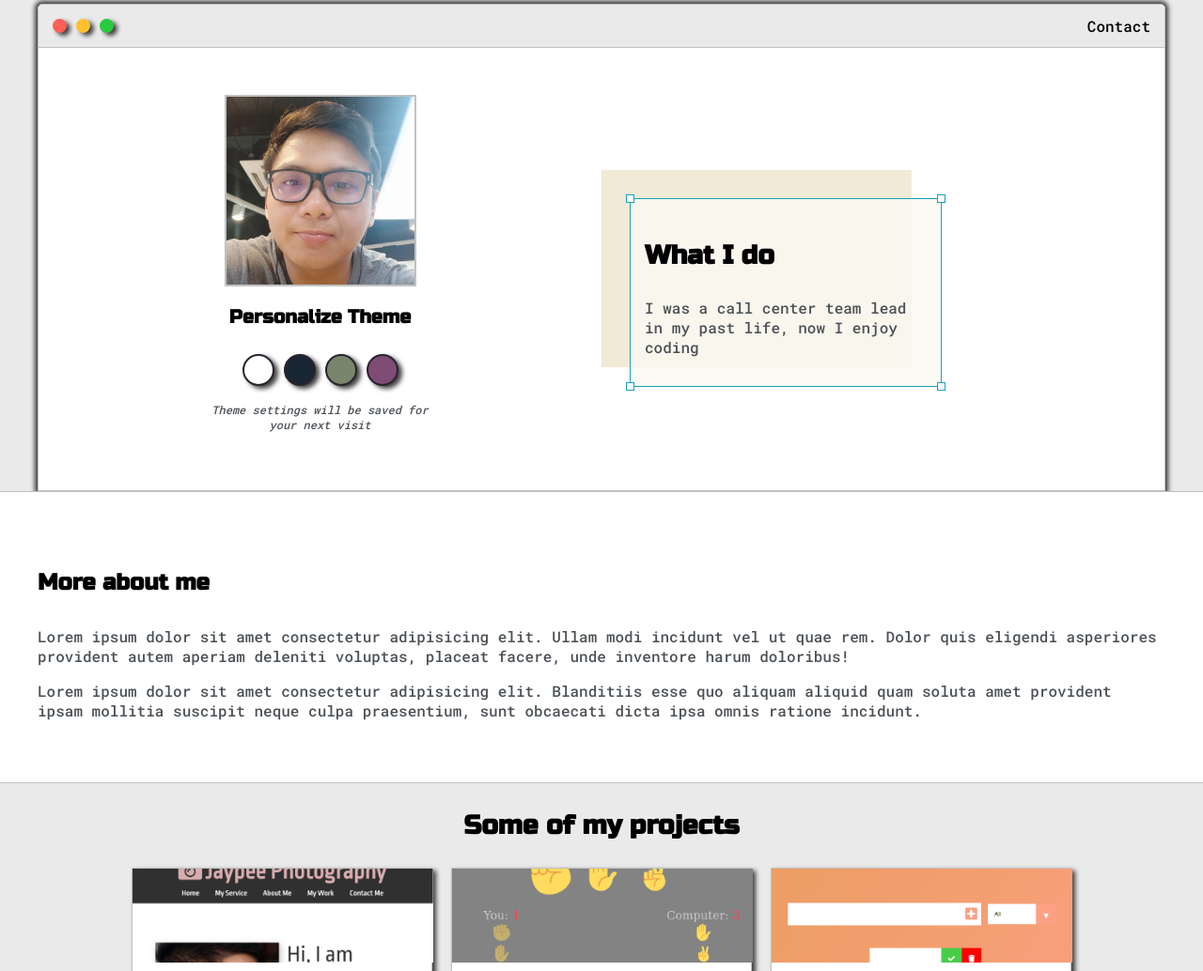
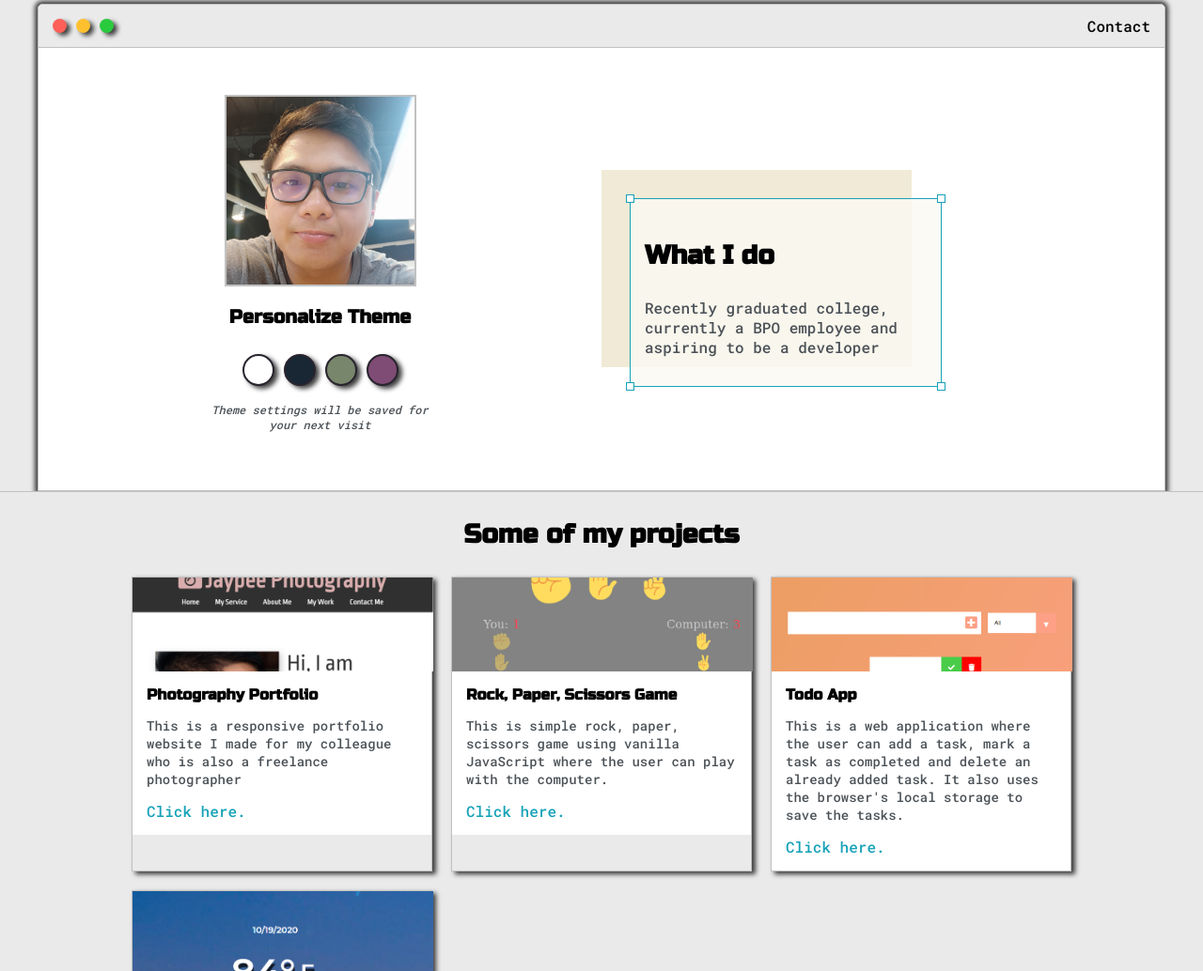
Before and after one commit to franzformers/cv, a plain HTML site: page index.html in a window 1280 px wide. Shown: the part 157-1191 px from the top of the page at 94% size. Drawn offline with Linux system fonts and the light colour scheme.

Commit message:
Add files via upload

```diff
--- a/index.html
+++ b/index.html
@@ -70,7 +70,7 @@
               <div id="corner-tl" class="corner"></div>
               <div id="corner-tr" class="corner"></div>
               <h3>What I do</h3>
-              <p>I was a call center team lead in my past life, now I enjoy coding</p>
+              <p>Recently graduated college, currently a BPO employee and aspiring to be a developer</p>
               <div id="corner-br" class="corner"></div>
               <div id="corner-bl" class="corner"></div>
             </div>
@@ -81,19 +81,6 @@
     </div>
   </section>
 
-  <section class="s2">
-    <div class="main-container">
-      <div class="about-wrapper">
-        <div class="about-me">
-          <h4>More about me</h4>
-          <p>Lorem ipsum dolor sit amet consectetur adipisicing elit. Ullam modi incidunt vel ut quae rem. Dolor quis eligendi asperiores provident autem aperiam deleniti voluptas, placeat facere, unde inventore harum doloribus!</p>
-          <p>Lorem ipsum dolor sit amet consectetur adipisicing elit. Blanditiis esse quo aliquam aliquid quam soluta amet provident ipsam mollitia suscipit neque culpa praesentium, sunt obcaecati dicta ipsa omnis ratione incidunt.</p>
-
-        </div>
-
-      </div>
-    </div>
-  </section>
 
   <section class="s1">
     <div class="main-container">
```
